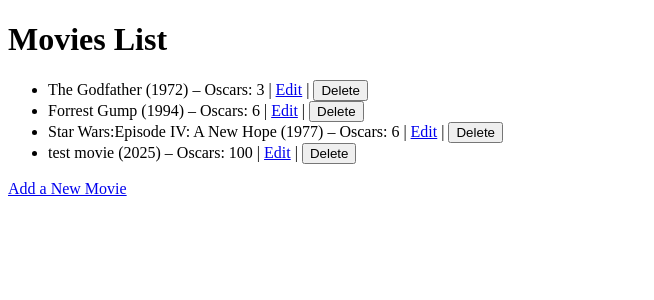
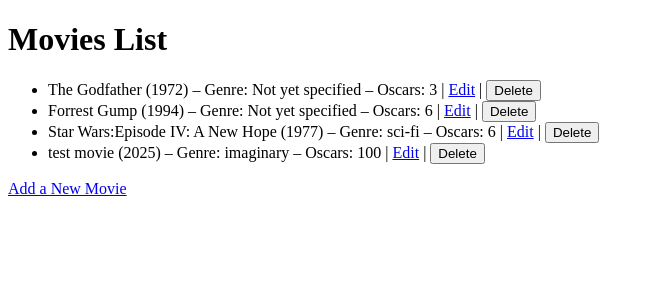
Before and after one commit to Pinkelen/Database-Driven-Web-Technology, a Flask app: template app/templates/index.html in a window 1280 px wide. Shown: the top 300 px of the page, without its empty margins (0-654 px from the left). Run offline with Flask 3, Linux system fonts and the light colour scheme; the template is opened without the code that fills it: values that come from a table or form of the project are taken from there, others are empty; a user stored in the database is signed in; parts of the project's set-up code (start-up, migrations or seed data) failed here and were passed over.

Commit message:
fixed syntax in routes.py and added genre visebility to index.html

```diff
--- a/app/routes.py
+++ b/app/routes.py
@@ -26,7 +26,7 @@
         new_movie = Movie(
             name=request.form['name'],
             year=request.form['year'],
-            oscars=request.form['oscars']
+            oscars=request.form['oscars'],
             genre=request.form.get('genre', None)
         )
         db.session.add(new_movie)
--- a/app/templates/index.html
+++ b/app/templates/index.html
@@ -13,7 +13,7 @@
     <ul>
         {% for movie in movies %}
         <li>
-            {{ movie.name }} ({{ movie.year }}) – Oscars: {{ movie.oscars }}
+            {{ movie.name }} ({{ movie.year }}) – Genre: {{movie.genre if movie.genre else "Not yet specified"}} – Oscars: {{ movie.oscars }}
             |
             <a href="{{ url_for('routes_bp.edit_movie', id=movie.id) }}">Edit</a>
             |
```
Also changed, not shown: movies.db.
